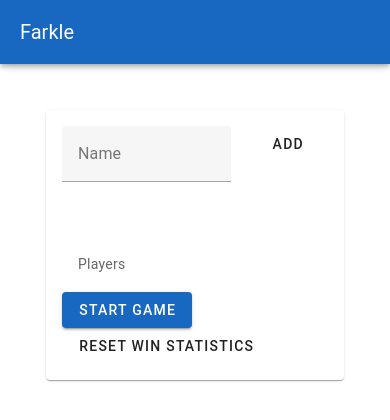
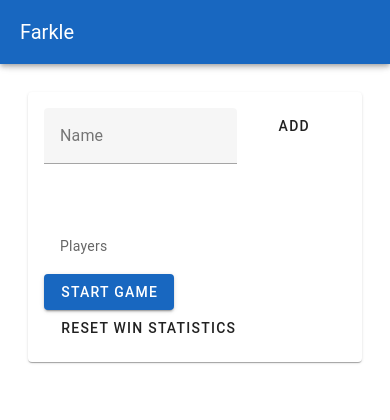
Before and after one commit to cfoy/farkle, a Vue app: page / in a window 390 px wide. Shown: the top 420 px of the page. Built offline with nearby package versions, Linux system fonts and the light colour scheme.

Commit message:
Ease font scaling on phone-width viewports
The flat 130% root font-size crowded/overflowed the layout on
iPhone-width screens. Below 600px, scale to 115% and trim the body
margin from 30px to 12px to reclaim horizontal space.

```diff
--- a/src/App.vue
+++ b/src/App.vue
@@ -27,4 +27,17 @@ export default {
   body {
     margin: 30px;
   }
+
+  /* On phone-width viewports the full 30% bump crowds/overflows the
+     layout (e.g. the row of turn buttons), so ease the scale back and
+     trim the body margin to reclaim horizontal space. */
+  @media (max-width: 599px) {
+    html {
+      font-size: 115%;
+    }
+
+    body {
+      margin: 12px;
+    }
+  }
 </style>
```
